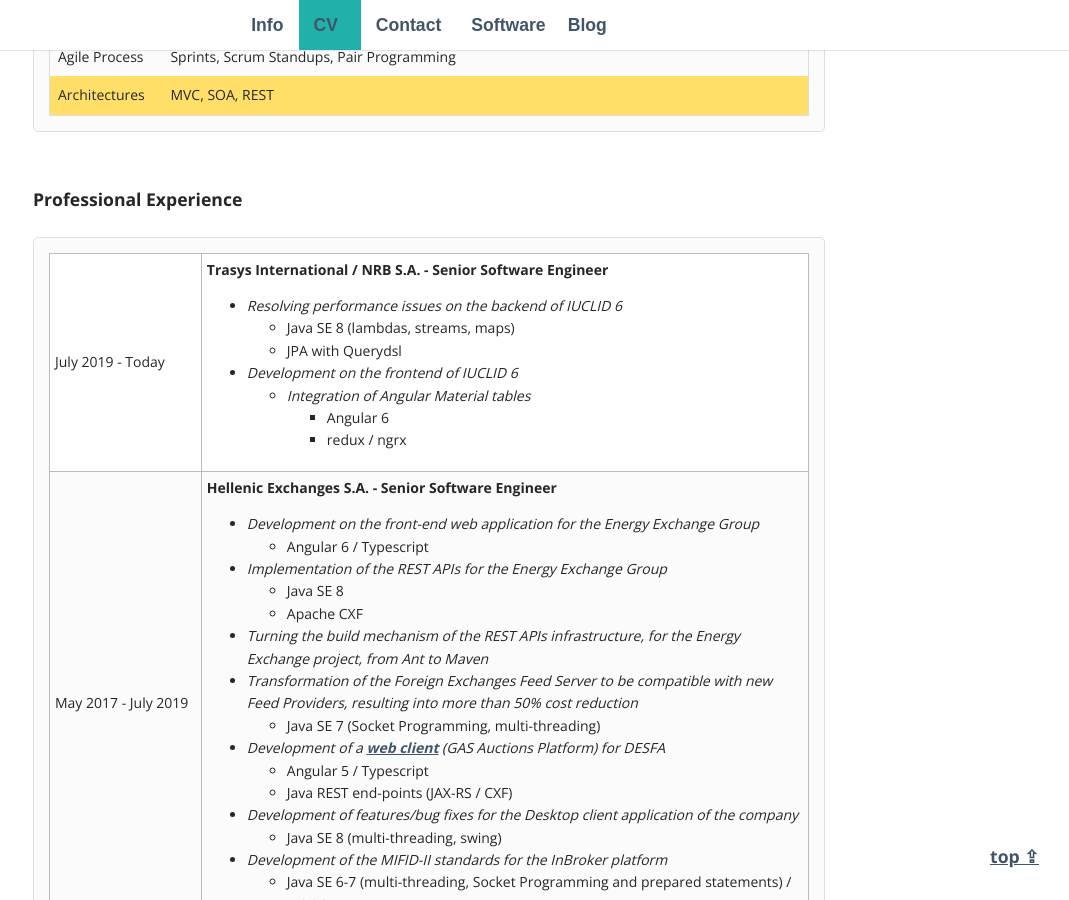
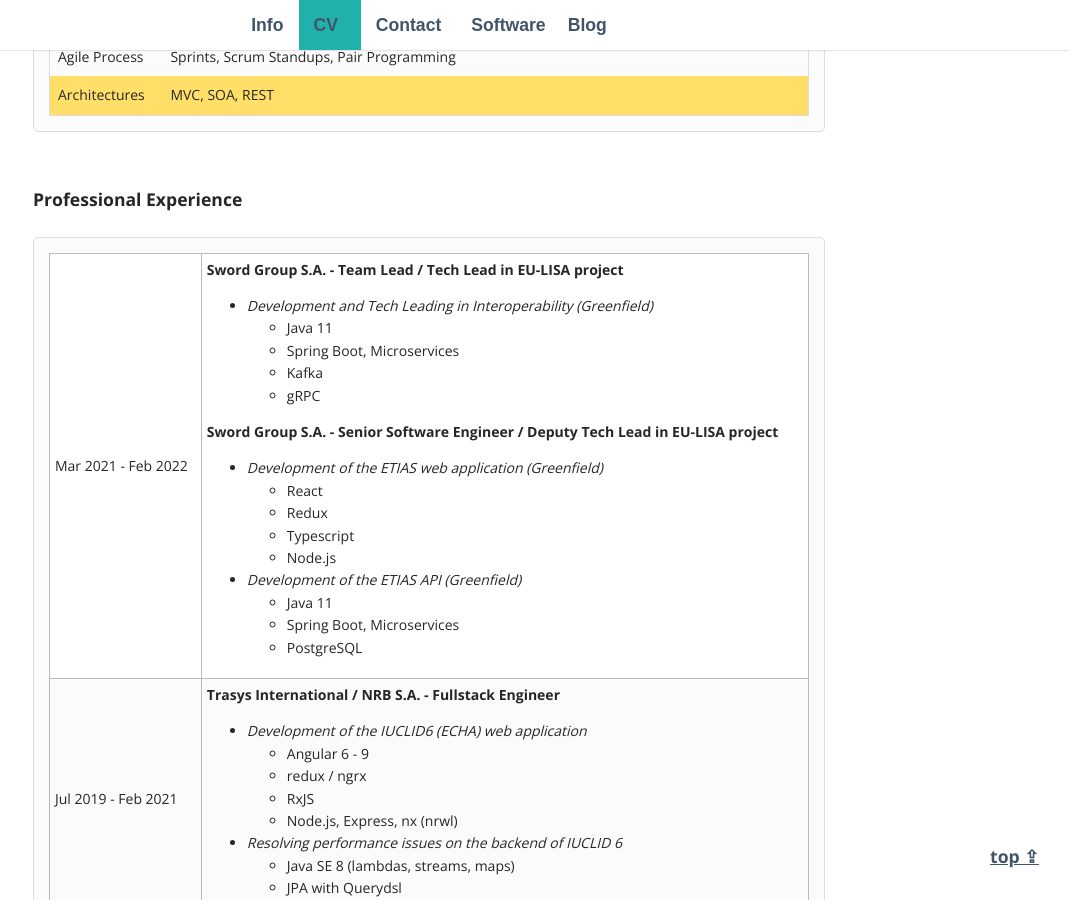
Before and after one commit to jkonst/jkonst.github.io, a Jekyll site: the page built from _pages/02_cv.md, in a window 1280 px wide and 900 px high, scrolled down 1312 px. Shown: the whole window, without its empty margins (211-1280 px from the left). Built offline with Jekyll 4.4.1, drawn with Linux system fonts in a browser that asks for light colours; some web fonts are replaced; some of the changed text lies outside the part shown.

Commit message:
add content for cv prof exp

```diff
--- a/_includes/cv/cyberstream/cyberstream.html
+++ b/_includes/cv/cyberstream/cyberstream.html
@@ -1,13 +1,13 @@
-<td class="first">July 2011 - August 2013</td>
+<td class="first">Jul 2011 - Aug 2013</td>
 <td class="second">
 	<b>CyberStream Ltd. - Junior Software Engineer</b>
 	<ul>
 		<li><i>Design and Development of Europass Mobility web application for National Organization for the
 Certification of Qualifications & Vocational Guidance</i>
 			<ul>
-				<li>Design of the application's Domain Model using IBM Software Architect (UML use cases, class/sequence diagrams)</li>
-				<li>Development of the application under MVC scope (CAS Single-Sign-On, J2EE [JSF, Servlets], Spring, Hibernate, RichFaces 4)</li>
-				<li>Development of Print functionality (Jasper Reports)</li>
+				<li>IBM Software Architect (UML use cases, class/sequence diagrams)</li>
+				<li>MVC scope (CAS Single-Sign-On, J2EE [JSF, Servlets], Spring, Hibernate, RichFaces 4)</li>
+				<li>Jasper Reports</li>
 			</ul>
 		</li>
 		<li><i>Development for a number of applications using the DSPlay Technologies stack (e.g. weather
@@ -20,13 +20,8 @@
 				<li>RichFaces</li>
 			</ul>
 		</li>
-		<li><i>Development for the portal of IEK Domi Educational Association</i>
-			<ul>
-				<li>Liferay 5.x CE (themes, hooks, layouts and ext plugins)</li>
-				<li>Java SE 5-6</li>
-				<li>JSP, XML, HTML, CSS</li>
-				<li>Javascript / jQuery</li>
-			</ul>
+		<li>
+			<i>Development of Liferay portal solutions (Liferay 4-5)</i>
 		</li>
 	</ul>
 </td>
--- a/_includes/cv/eworx/eworx.html
+++ b/_includes/cv/eworx/eworx.html
@@ -1,20 +1,19 @@
-<td class="first">May 2014 - June 2017</td>
+<td class="first">May 2014 - Jun 2017</td>
 <td class="second">
 	<b>Eworx S.A. - Software Engineer</b>
 	<ul>
 		<li>
-			<i>Implementation of a Cloud Login functionality in <a href="https://europass.cedefop.europa.eu/editors/en/cv/compose">europass cv editor</a></i>
+			<i>Implementation of Cloud Login in <a href="https://europass.cedefop.europa.eu/editors/en/cv/compose">europass cv editor</a></i>
 			<ul>
 				<li>Javascript / Backbone.js / jQuery / Google Drive API</li>
 			</ul>
 		</li>
 		<li>
-			<i>Developed session-less but stateful architecture for <a href="https://europass.cedefop.europa.eu/editors/en/cv/compose">europass cv editor</a></i>
+			<i>Development of session-less but stateful architecture for <a href="https://europass.cedefop.europa.eu/editors/en/cv/compose">europass cv editor</a></i>
 			<ul>
 				<li>Javascript / Backbone.js / jQuery</li>
 				<li>Java SE 8 / Java EE (JAX-RS [Jersey]), Google Guice</li>
-				<li>Maven</li>
-				<li>Jackson API (marshalling/unmarshalling)</li>
+				<li>Maven, Jackson</li>
 			</ul>
 		</li>
 		<li>
--- a/_includes/cv/helex/helex.html
+++ b/_includes/cv/helex/helex.html
@@ -1,4 +1,4 @@
-<td class="first">May 2017 - July 2019</td>
+<td class="first">May 2017 - Jul 2019</td>
 <td class="second">
  <b>Hellenic Exchanges S.A. - Senior Software Engineer</b>
  <ul>
--- a/_includes/cv/improvit/improvit.html
+++ b/_includes/cv/improvit/improvit.html
@@ -1,6 +1,6 @@
-<td class="first">August 2013 - May 2014</td>
+<td class="first">Aug 2013 - May 2014</td>
 <td class="second">
-	<b>Improvit Ltd. - IT Consultant / Developer</b>
+	<b>improvIT - IT Consultant / Developer</b>
     <ul>
     	<li><i>Implementation of ABAP applications for Insurance Companies (ERGO Russia, ERGO Hellas)</i></li>
     </ul>
--- a/_includes/cv/prof-exp.html
+++ b/_includes/cv/prof-exp.html
@@ -1,5 +1,8 @@
 <div class="cv-pro" style="overflow-x:auto;">
 <table>
+<tr>
+ {% include cv/sword/sword.html %}
+</tr>
 <tr>
  {% include cv/trasys/trasys.html %}
 </tr>
--- /dev/null
+++ b/_includes/cv/sword/sword.html
@@ -0,0 +1,35 @@
+<td class="first">Mar 2021 - Feb 2022</td>
+<td class="second">
+    <b>Sword Group S.A. - Team Lead / Tech Lead in EU-LISA project</b>
+    <ul>
+        <li>
+            <i>Development and Tech Leading in Interoperability (Greenfield)</i>
+            <ul>
+                <li>Java 11</li>
+                <li>Spring Boot, Microservices</li>
+                <li>Kafka</li>
+                <li>gRPC</li>
+            </ul>
+        </li>
+    </ul>
+    <b>Sword Group S.A. - Senior Software Engineer / Deputy Tech Lead in EU-LISA project</b>
+    <ul>
+        <li>
+            <i>Development of the ETIAS web application (Greenfield)</i>
+            <ul>
+                <li>React</li>
+                <li>Redux</li>
+                <li>Typescript</li>
+                <li>Node.js</li>
+            </ul>
+        </li>
+        <li>
+            <i>Development of the ETIAS API (Greenfield)</i>
+            <ul>
+                <li>Java 11</li>
+                <li>Spring Boot, Microservices</li>
+                <li>PostgreSQL</li>
+            </ul>
+        </li>
+    </ul>
+</td>
--- a/_includes/cv/trasys/trasys.html
+++ b/_includes/cv/trasys/trasys.html
@@ -1,7 +1,16 @@
-<td class="first">July 2019 - Today</td>
+<td class="first">Jul 2019 - Feb 2021</td>
 <td class="second">
-	<b>Trasys International / NRB S.A. - Senior Software Engineer</b>
+	<b>Trasys International / NRB S.A. - Fullstack Engineer</b>
 	<ul>
+		<li>
+			<i>Development of the IUCLID6 (ECHA) web application</i>
+			<ul>
+				<li>Angular 6 - 9</li>
+				<li>redux / ngrx</li>
+				<li>RxJS</li>
+				<li>Node.js, Express, nx (nrwl)</li>
+			</ul>
+		</li>
 		<li>
 			<i>Resolving performance issues on the backend of IUCLID 6</i>
 			<ul>
@@ -9,17 +18,5 @@
 				<li>JPA with Querydsl</li>
 			</ul>
 		</li>
-		<li>
-			<i>Development on the frontend of IUCLID 6</i>
-			<ul>
-				<li>
-					<i>Integration of Angular Material tables</i>
-					<ul>
-						<li>Angular 6</li>
-						<li>redux / ngrx</li>
-					</ul>
-				</li>
-			</ul>
-		</li>
 	</ul>
 </td>
```
